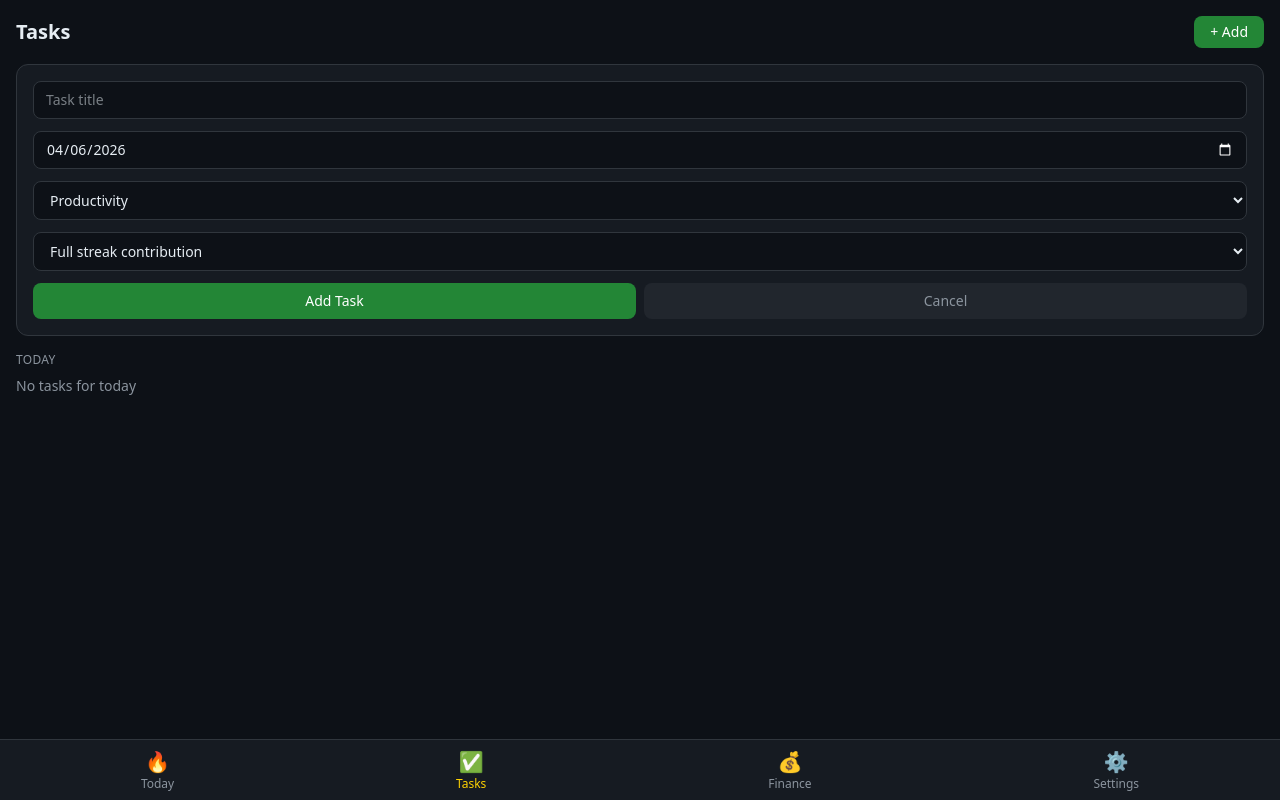
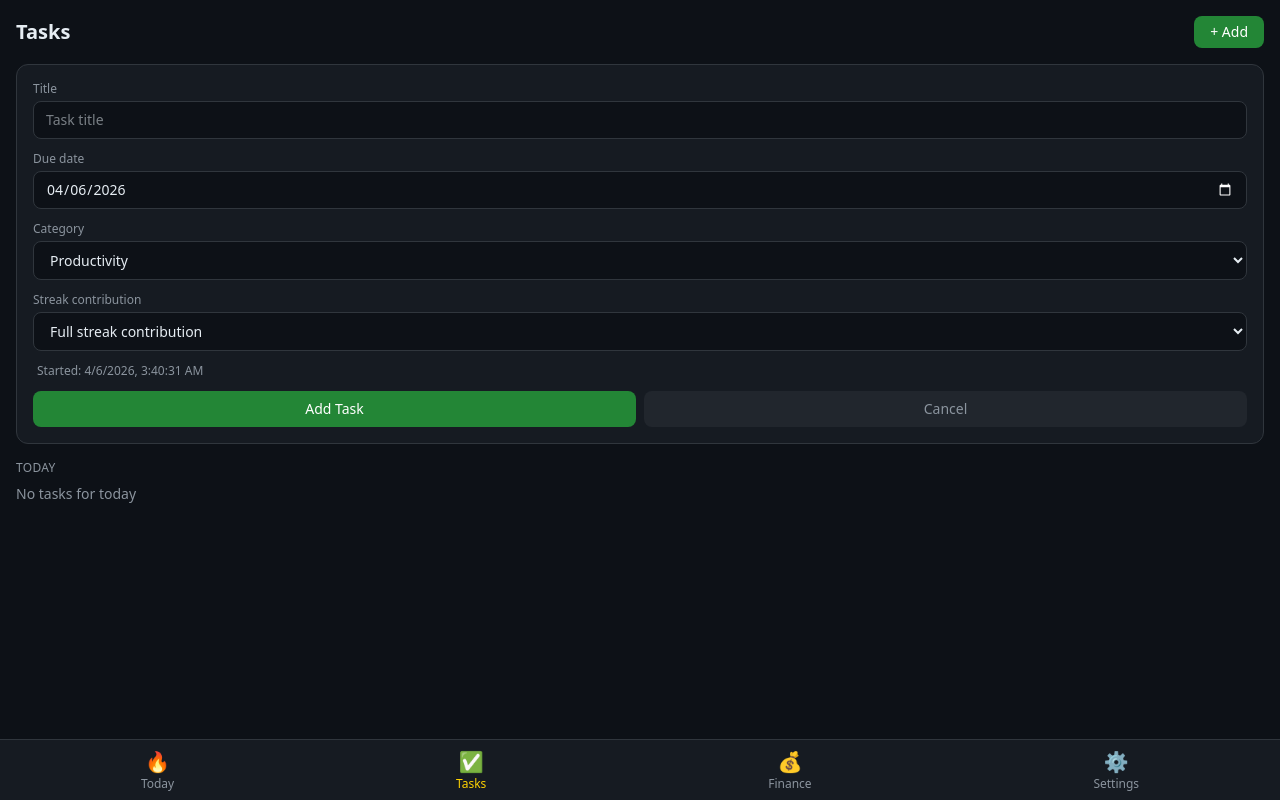
Before and after one commit to bayeh1/levl.up, a React (Vite) app in the folder packages/frontend/: page /tasks in a window 1280 px wide. Both pictures are taken after a click on the button "+ Add". Built offline with nearby package versions, Linux system fonts and the light colour scheme.

Commit message:
fix: tasks a11y, UTC date parsing, completed task filtering, duration display

```diff
--- a/packages/frontend/src/features/tasks/TaskForm.tsx
+++ b/packages/frontend/src/features/tasks/TaskForm.tsx
@@ -15,29 +15,45 @@ interface Props {
 
 export function TaskForm({ onSubmit, onCancel }: Props) {
   const [title, setTitle] = useState('')
-  const [dueDate, setDueDate] = useState(new Date().toISOString().slice(0, 10))
+  const [dueDate, setDueDate] = useState(() => {
+    const now = new Date()
+    return `${now.getFullYear()}-${String(now.getMonth() + 1).padStart(2, '0')}-${String(now.getDate()).padStart(2, '0')}`
+  })
   const [category, setCategory] = useState<'productivity' | 'finance'>('productivity')
   const [streakContribution, setStreakContribution] = useState<StreakContribution>('full')
 
   function handleSubmit() {
     if (!title.trim()) return
-    onSubmit({ title: title.trim(), dueDate: new Date(dueDate), category, streakContribution })
+    const [y, m, d] = dueDate.split('-').map(Number)
+    const localDueDate = new Date(y, m - 1, d)
+    onSubmit({ title: title.trim(), dueDate: localDueDate, category, streakContribution })
   }
 
   return (
-    <div className="bg-[#161b22] rounded-xl p-4 border border-[#30363d] space-y-3">
+    <form
+      className="bg-[#161b22] rounded-xl p-4 border border-[#30363d] space-y-3"
+      onSubmit={(e) => { e.preventDefault(); handleSubmit() }}
+    >
+      <div>
+        <label className="block text-xs text-[#8b949e] mb-1">Title</label>
         <input
           className="w-full bg-[#0d1117] border border-[#30363d] rounded-lg px-3 py-2 text-[#e6edf3] text-sm"
           placeholder="Task title"
           value={title}
           onChange={(e) => setTitle(e.target.value)}
         />
+      </div>
+      <div>
+        <label className="block text-xs text-[#8b949e] mb-1">Due date</label>
         <input
           type="date"
           className="w-full bg-[#0d1117] border border-[#30363d] rounded-lg px-3 py-2 text-[#e6edf3] text-sm"
           value={dueDate}
           onChange={(e) => setDueDate(e.target.value)}
         />
+      </div>
+      <div>
+        <label className="block text-xs text-[#8b949e] mb-1">Category</label>
         <select
           className="w-full bg-[#0d1117] border border-[#30363d] rounded-lg px-3 py-2 text-[#e6edf3] text-sm"
           value={category}
@@ -46,6 +62,9 @@ export function TaskForm({ onSubmit, onCancel }: Props) {
           <option value="productivity">Productivity</option>
           <option value="finance">Finance</option>
         </select>
+      </div>
+      <div>
+        <label className="block text-xs text-[#8b949e] mb-1">Streak contribution</label>
         <select
           className="w-full bg-[#0d1117] border border-[#30363d] rounded-lg px-3 py-2 text-[#e6edf3] text-sm"
           value={streakContribution}
@@ -55,20 +74,25 @@ export function TaskForm({ onSubmit, onCancel }: Props) {
           <option value="partial">Partial streak contribution</option>
           <option value="none">No streak contribution</option>
         </select>
+      </div>
+      <div className="text-xs text-[#8b949e] px-1">
+        Started: {new Date().toLocaleString()}
+      </div>
       <div className="flex gap-2">
         <button
-          onClick={handleSubmit}
+          type="submit"
           className="flex-1 bg-[#238636] text-white py-2 rounded-lg text-sm font-medium"
         >
           Add Task
         </button>
         <button
+          type="button"
           onClick={onCancel}
           className="flex-1 bg-[#21262d] text-[#8b949e] py-2 rounded-lg text-sm"
         >
           Cancel
         </button>
       </div>
-    </div>
+    </form>
   )
 }
--- a/packages/frontend/src/features/tasks/TaskItem.tsx
+++ b/packages/frontend/src/features/tasks/TaskItem.tsx
@@ -1,4 +1,13 @@
 import type { Task } from '@levl-up/shared'
+
+function formatDuration(ms: number): string {
+  const minutes = Math.floor(ms / 60000)
+  if (minutes < 60) return `${minutes}m`
+  const hours = Math.floor(minutes / 60)
+  if (hours < 24) return `${hours}h ${minutes % 60}m`
+  const days = Math.floor(hours / 24)
+  return `${days}d ${hours % 24}h`
+}
 
 interface Props {
   task: Task
@@ -13,6 +22,11 @@ export function TaskItem({ task, onComplete, onDelete }: Props) {
         <div className={`font-medium truncate ${task.completed ? 'line-through text-[#8b949e]' : 'text-[#e6edf3]'}`}>
           {task.title}
         </div>
+        {task.completed && task.completedDate && (
+          <div className="text-xs text-[#3fb950] mt-0.5">
+            Completed in {formatDuration(new Date(task.completedDate).getTime() - new Date(task.startDate).getTime())}
+          </div>
+        )}
         <div className="text-xs text-[#8b949e] mt-0.5">
           Due {new Date(task.dueDate).toLocaleDateString()} · {task.category}
         </div>
@@ -27,7 +41,7 @@ export function TaskItem({ task, onComplete, onDelete }: Props) {
         </button>
       )}
       <button
-        aria-label="Delete"
+        aria-label={`Delete ${task.title}`}
         onClick={() => onDelete(task.id)}
         className="text-[#8b949e] hover:text-[#f85149] text-xl leading-none shrink-0"
       >
--- a/packages/frontend/src/features/tasks/TasksTab.tsx
+++ b/packages/frontend/src/features/tasks/TasksTab.tsx
@@ -27,9 +27,9 @@ export function TasksTab() {
   }
 
   const todayStr = new Date().toDateString()
-  const todayTasks = tasks.filter((t) => new Date(t.dueDate).toDateString() === todayStr)
+  const todayTasks = tasks.filter((t) => !t.completed && new Date(t.dueDate).toDateString() === todayStr)
   const overdueTasks = tasks.filter((t) => !t.completed && new Date(t.dueDate) < new Date() && new Date(t.dueDate).toDateString() !== todayStr)
-  const upcomingTasks = tasks.filter((t) => new Date(t.dueDate) > new Date() && new Date(t.dueDate).toDateString() !== todayStr)
+  const upcomingTasks = tasks.filter((t) => !t.completed && new Date(t.dueDate) > new Date() && new Date(t.dueDate).toDateString() !== todayStr)
 
   return (
     <div className="p-4 space-y-4">
```
Also changed, not shown: 1 other file (tests, documents, lock files or other folders). Lines whose indentation alone changed are shown as unchanged.
